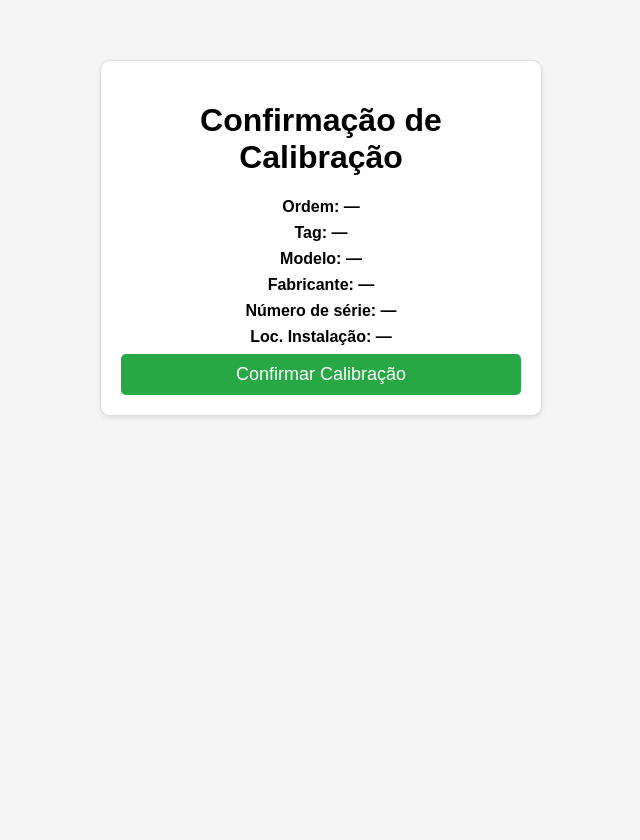
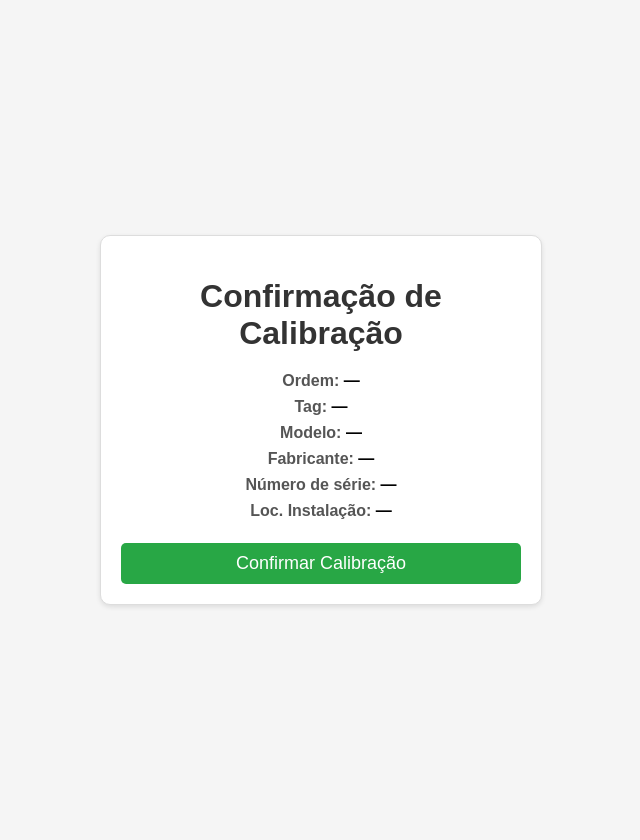
Before and after one commit to henriquesantosfreitas01-lab/flask-calibracao, a Flask app: page / in a window 1280 px wide. Shown: the whole page, without its empty margins (319-959 px from the left). Before the commit the page ends 418 px from the top, so only its background shows below. Run offline with Flask 3, Linux system fonts and the light colour scheme.

Commit message:
Move index.html para templates

```diff
--- a/templates/index.html
+++ b/templates/index.html
@@ -5,21 +5,48 @@
   <meta name="viewport" content="width=device-width, initial-scale=1.0" />
   <title>Confirmação de Calibração</title>
   <meta name="description" content="Sistema de confirmação de calibração de instrumentos" />
-  <!-- Se quiser adicionar CSS externo, adicione algo como:
-       <link rel="stylesheet" href="styles.css">
-  -->
+  <!-- CSS interno -->
   <style>
-    body { font-family: Arial, sans-serif; padding: 20px; margin: 0; background: #f5f5f5; }
+    body {
+      font-family: Arial, sans-serif;
+      padding: 20px;
+      margin: 0;
+      background: #f5f5f5;
+    }
+
+    main {
+      display: flex;
+      justify-content: center;
+      align-items: center;
+      min-height: 100vh;
+    }
+
     .card {
       border: 1px solid #ddd;
       padding: 20px;
       border-radius: 10px;
       max-width: 400px;
-      margin: 40px auto;
+      width: 100%;
       background: #fff;
       box-shadow: 0 2px 5px rgba(0,0,0,0.1);
       text-align: center;
     }
+
+    h1, h2 {
+      margin-bottom: 20px;
+      color: #333;
+    }
+
+    p {
+      margin: 8px 0;
+      color: #555;
+    }
+
+    span.value {
+      font-weight: bold;
+      color: #000;
+    }
+
     button {
       width: 100%;
       padding: 10px;
@@ -29,12 +56,12 @@
       border-radius: 5px;
       font-size: 18px;
       cursor: pointer;
+      margin-top: 15px;
     }
+
     button:hover {
       background: #218838;
     }
-    p { margin: 8px 0; }
-    span.value { font-weight: bold; }
   </style>
 </head>
 <body>
@@ -60,7 +87,7 @@
 
   if (tag) {
     // Buscar dados da API
-    fetch(`/dados/${encodeURIComponent(tag)}`)  // relative path
+    fetch(`/dados/${encodeURIComponent(tag)}`)
       .then(r => {
         if (!r.ok) throw new Error("Erro ao buscar dados");
         return r.json();
```
